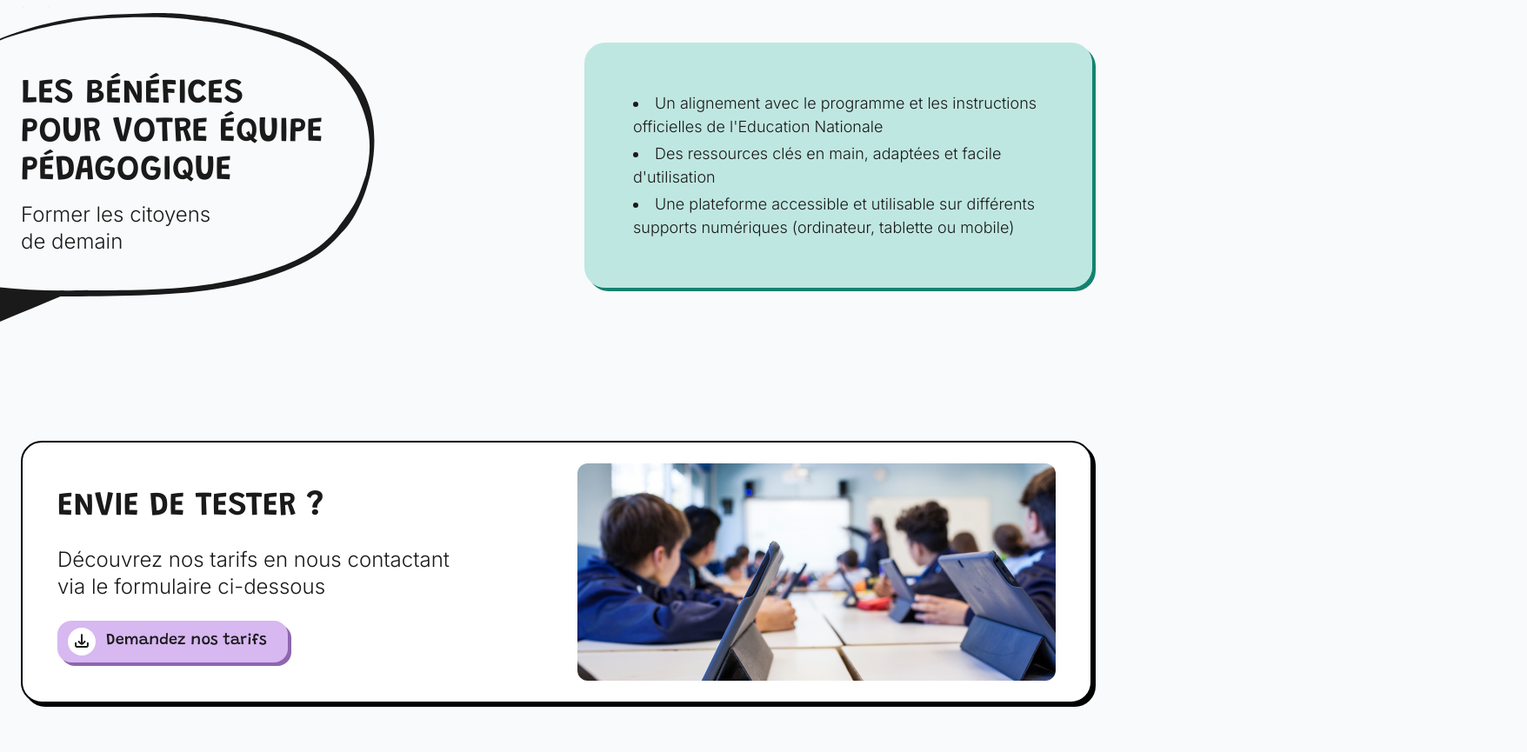
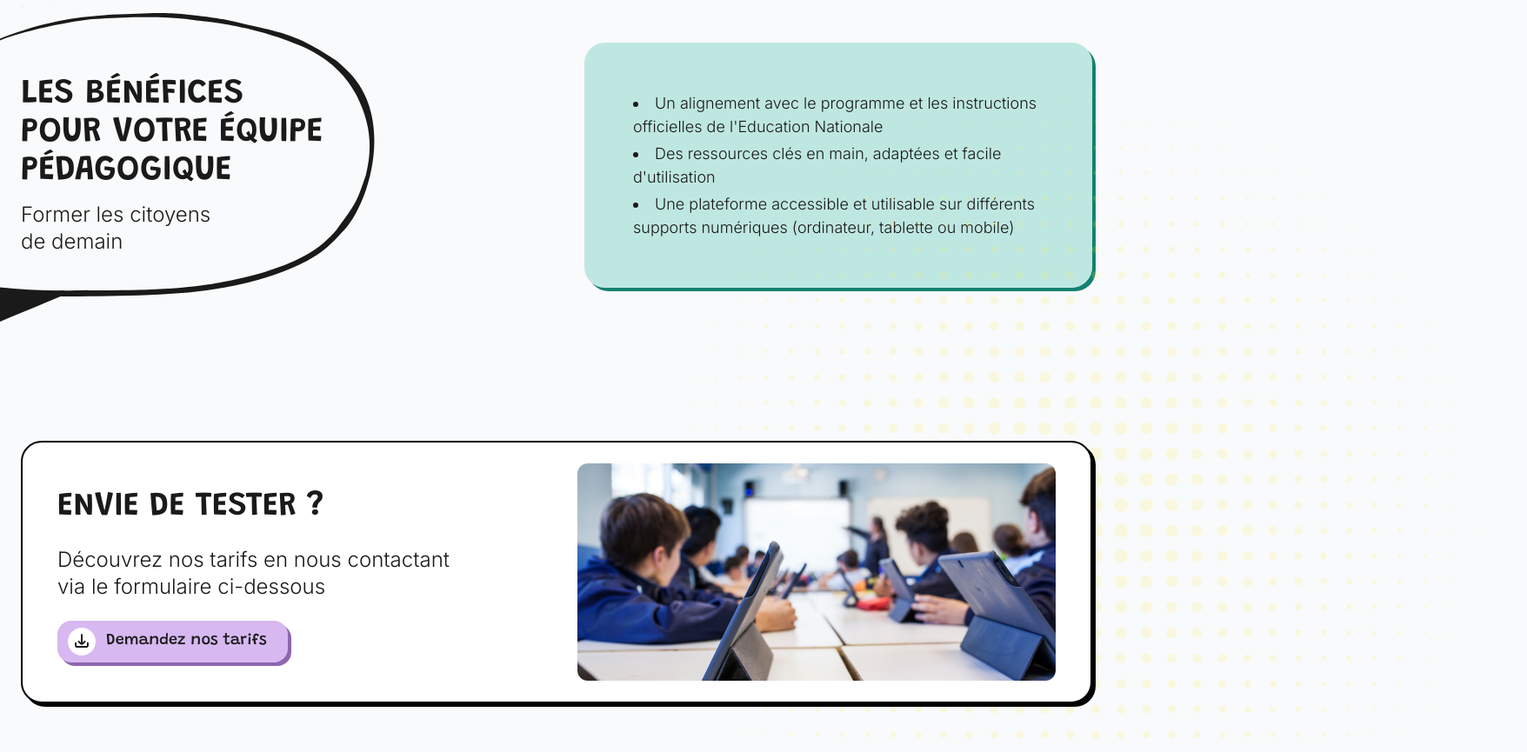
Before and after one commit to Louen12/eduvic-landingpage, a plain HTML site: page index.html in a window 1280 px wide. Shown: the part 1707-2572 px from the top of the page at 87% size, 1756 px wide, since content can reach past the window. Drawn offline with nearby package versions, Linux system fonts and the light colour scheme.

Commit message:
ajout point jaune dansPrix

```diff
--- a/index.html
+++ b/index.html
@@ -228,8 +228,12 @@
 </section>
 
 <!-- ========== PRIX ========== -->
-<section id="prix" class="pt-44">
-  <div class="border-2 border-black rounded-3xl shadow-offsetBlack bg-white px-10 py-6 flex justify-between items-center">
+<section id="prix" class="relative pt-44">
+    <img
+    src="images/fondu-points-jaune.svg"
+    class="pointer-events-none absolute top-[250px] -right-[500px] -translate-y-1/2 w-[1050px] opacity-80 z-0"
+  />
+  <div class="relative border-2 border-black rounded-3xl shadow-offsetBlack bg-white px-10 py-6 flex justify-between items-center z-10">
     <div>
       <h3 class="font-grand font-[600] text-[38px] mb-4">ENVIE DE TESTER ?</h3>
       <p class="mb-6 leading-[1.3] text-[24px]">Découvrez nos tarifs en nous contactant <br> via le formulaire ci-dessous</p>
```
